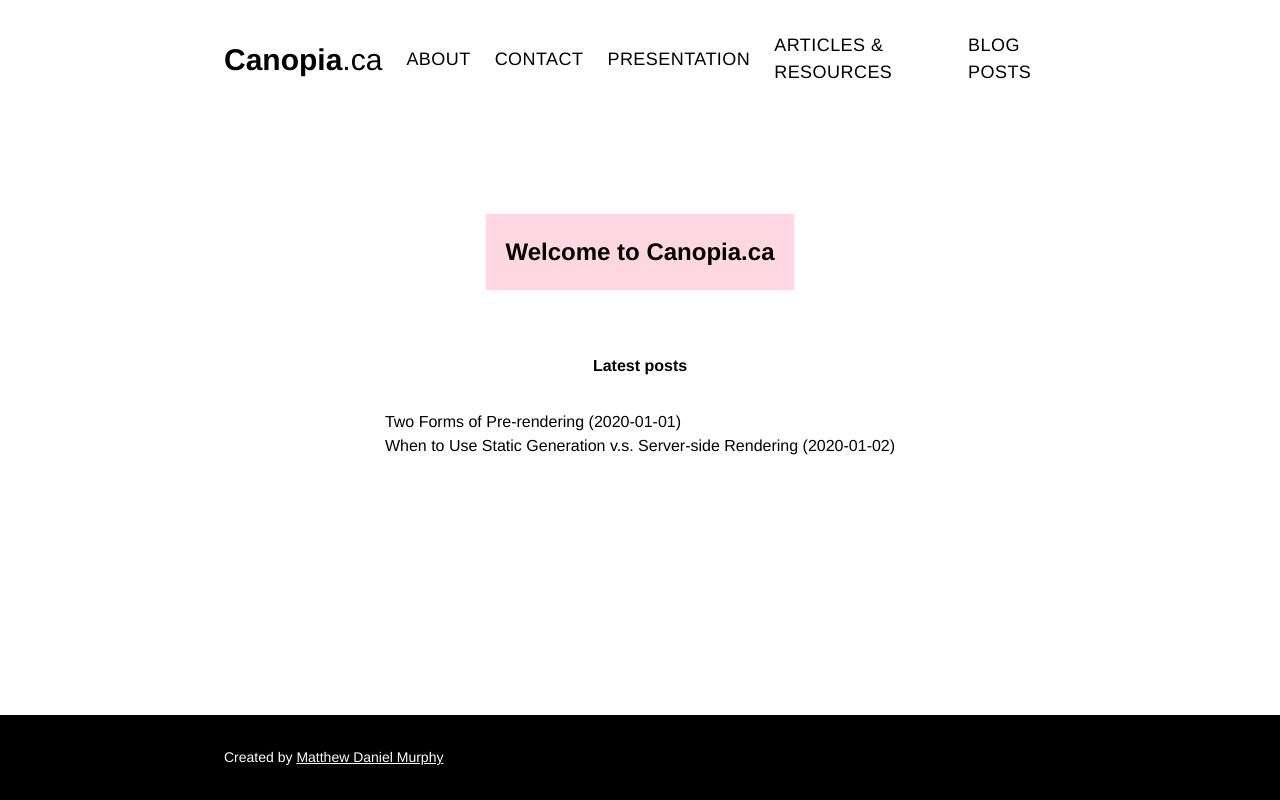
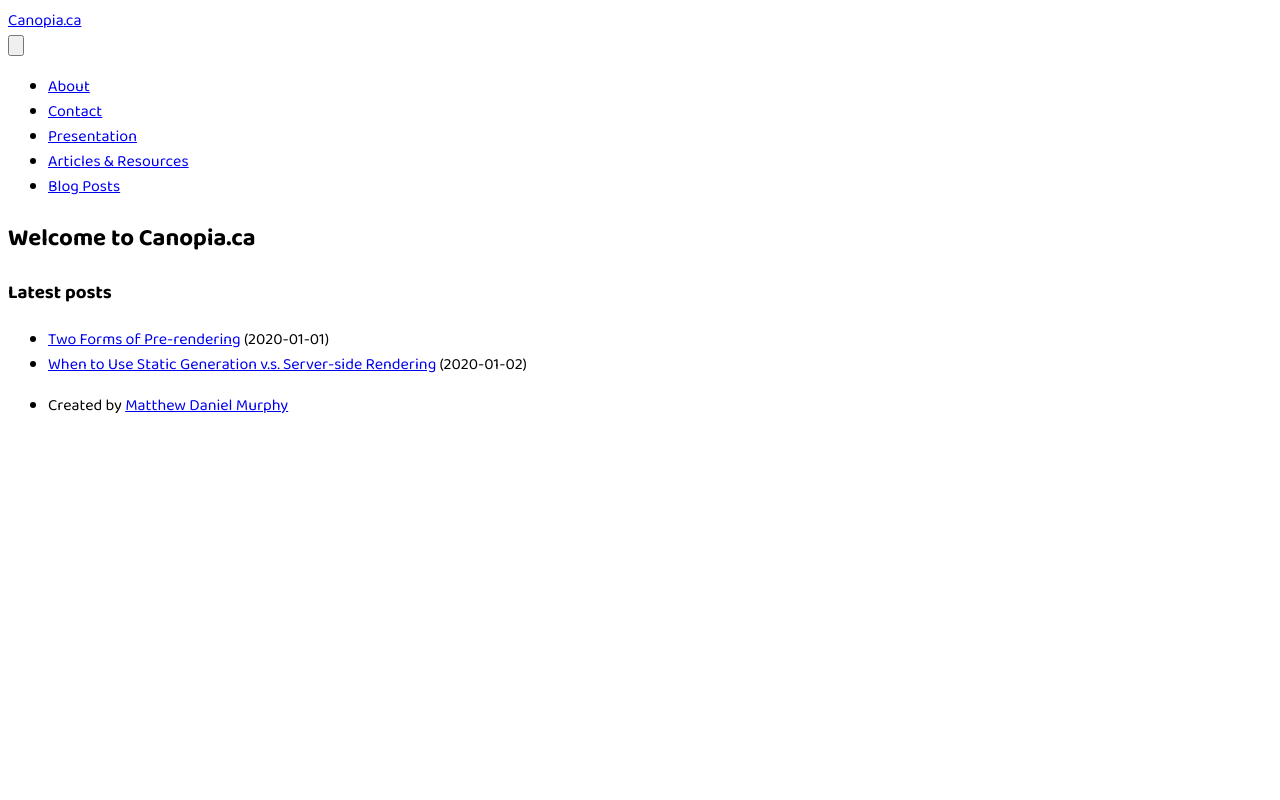
Before and after one commit to mattdanielmurphy/canopia.ca, a Next.js app: page / in a window 1280 px wide. Built offline with nearby package versions, Linux system fonts and the light colour scheme.

Commit message:
remove tailwind & postcss

```diff
--- a/css/app.css
+++ b/css/app.css
@@ -1,7 +1,3 @@
-@tailwind base;
-@tailwind components;
-@tailwind utilities;
-@import "./index.module.css";
 @import url("https://fonts.googleapis.com/css2?family=Baloo+2:wght@400;700&display=swap");
 
 body {
--- a/postcss.config.js
+++ /dev/null
@@ -1,3 +0,0 @@
-module.exports = {
-  plugins: ["tailwindcss"],
-}
--- a/tailwind.config.js
+++ /dev/null
@@ -1,8 +0,0 @@
-module.exports = {
-  purge: ["./components/**/*.js", "./pages/**/*.js"],
-  theme: {
-    extend: {},
-  },
-  variants: {},
-  plugins: [],
-}
```
Also changed, not shown: package.json (+6 -17 lines), 1 other file (tests, documents, lock files or other folders).
